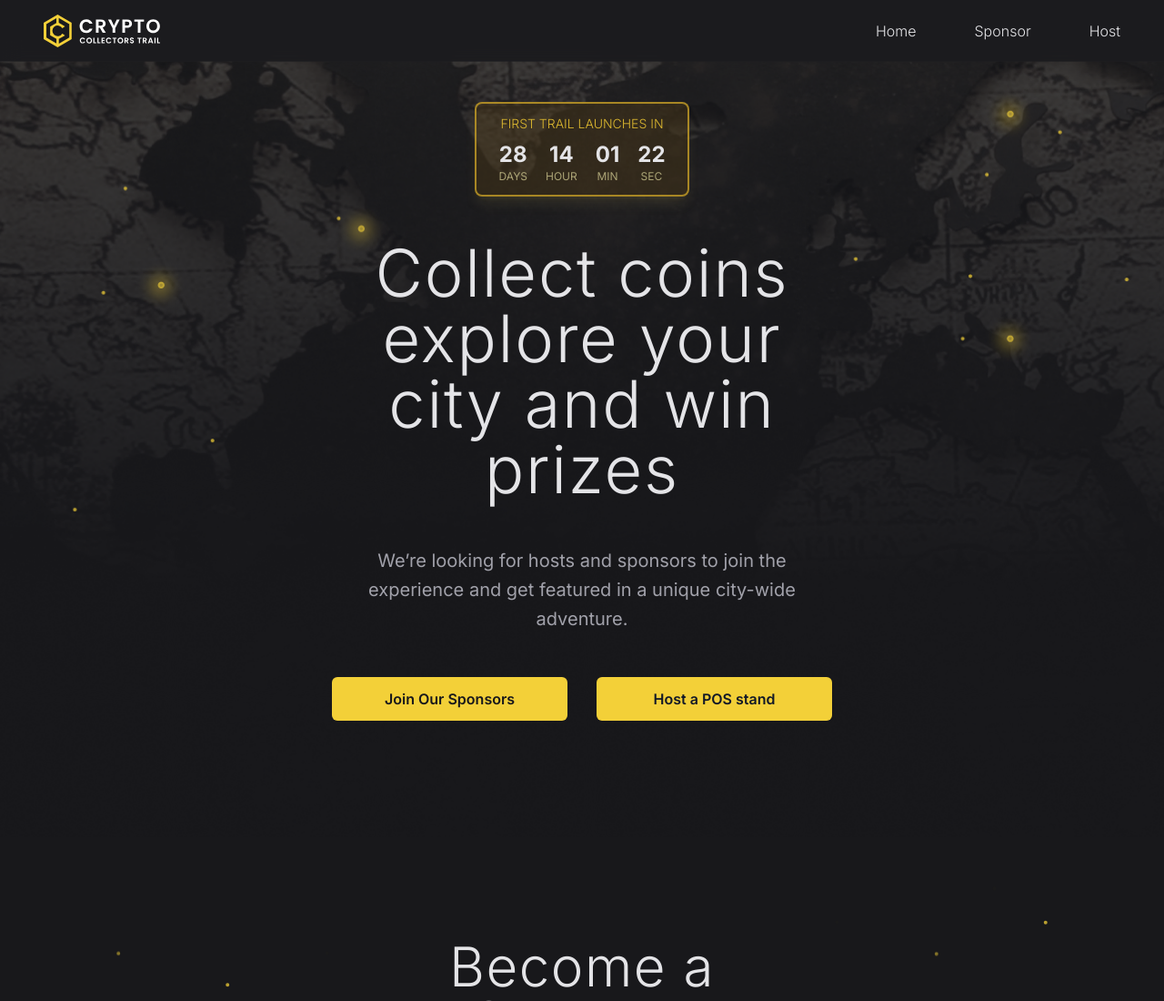
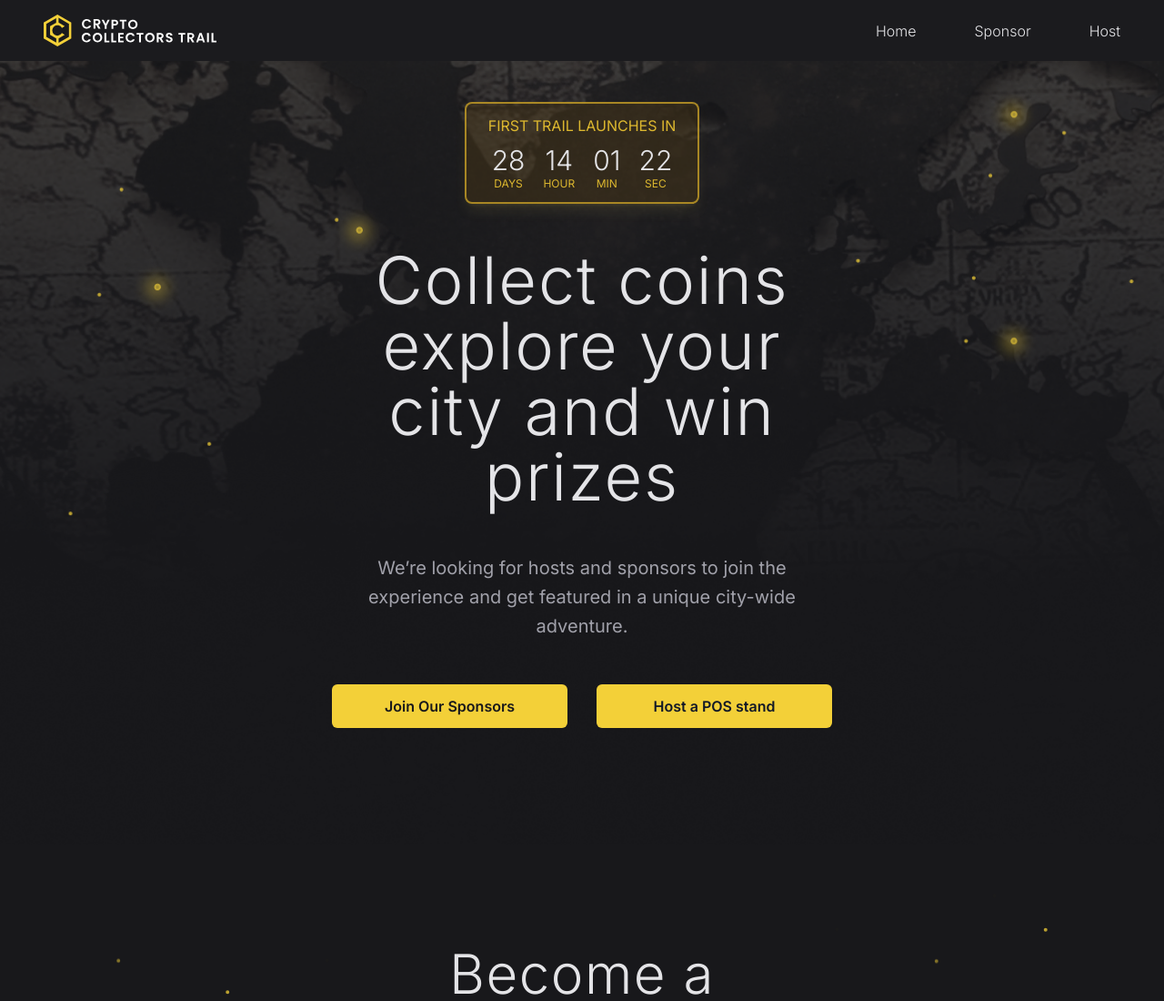
Before and after one commit to IvanRadojevic/CryptoCollectorsTrail, a website built with Vite: page index.html in a window 1280 px wide. Shown: the top 1100 px of the page at 91% size. Built offline with nearby package versions, Linux system fonts and the light colour scheme.

Commit message:
Logo change, add hyper link, add full width nav

```diff
--- a/index.html
+++ b/index.html
@@ -64,7 +64,8 @@
       <div class=" mx-auto flex justify-between items-center ">
 
         <div>
-          <img id="logo" alt="Logo" class="w-32 " />
+          <a href="#home"><img id="logo" alt="Logo" class="h-[35px] " /></a>
+
         </div>
 
 
@@ -114,24 +115,24 @@
       <!-- announcement-->
       <div
         class="flex flex-col items-center px-4 lg:px-6 py-3 gap-1 md:gap-2 text-center bg-primary-900/30 border-2 border-primary-600/80 rounded-lg shadow-lg shadow-primary-200/10">
-        <h3 class=" text-primary-500 font-light uppercase text-xs md:text-sm ">First Trail Launches In</h3>
+        <h3 class=" text-primary-500  uppercase text-xs md:text-base ">First Trail Launches In</h3>
 
         <div class="flex flex-row items-center p-0 gap-4 md:gap-5 grow-0">
           <p class="text-center">
-            <span class="block text-xl md:text-2xl   font-bold">28</span>
-            <span class="block text-xs text-primary-100/60 ">DAYS</span>
+            <span class="block text-xl md:text-3xl  font-light">28</span>
+            <span class="block text-xs text-primary-500 ">DAYS</span>
           </p>
           <p class="text-center">
-            <span class="block  text-xl md:text-2xl   font-bold">14</span>
-            <span class="block text-xs text-primary-100/60 ">HOUR</span>
+            <span class="block  text-xl md:text-3xl  font-light">14</span>
+            <span class="block text-xs text-primary-500 ">HOUR</span>
           </p>
           <p class="text-center">
-            <span class="block  text-xl md:text-2xl font-bold">01</span>
-            <span class="block text-xs text-primary-100/60  ">MIN</span>
+            <span class="block  text-xl md:text-3xl font-light">01</span>
+            <span class="block text-xs text-primary-500  ">MIN</span>
           </p>
           <p class="text-center">
-            <span class="block  text-xl md:text-2xl   font-bold">22</span>
-            <span class="block text-xs text-primary-100/60 ">SEC</span>
+            <span class="block  text-xl md:text-3xl   font-light">22</span>
+            <span class="block text-xs text-primary-500">SEC</span>
           </p>
 
         </div>
--- a/src/main.js
+++ b/src/main.js
@@ -1,6 +1,6 @@
 // Example JavaScript file
 import './styles/style.css';
-import logo from './logo2.svg';
+import logo from './logo3.svg';
 
 document.querySelector('#logo').src = logo
 
```
Also changed, not shown: src/logo3.svg (added).
